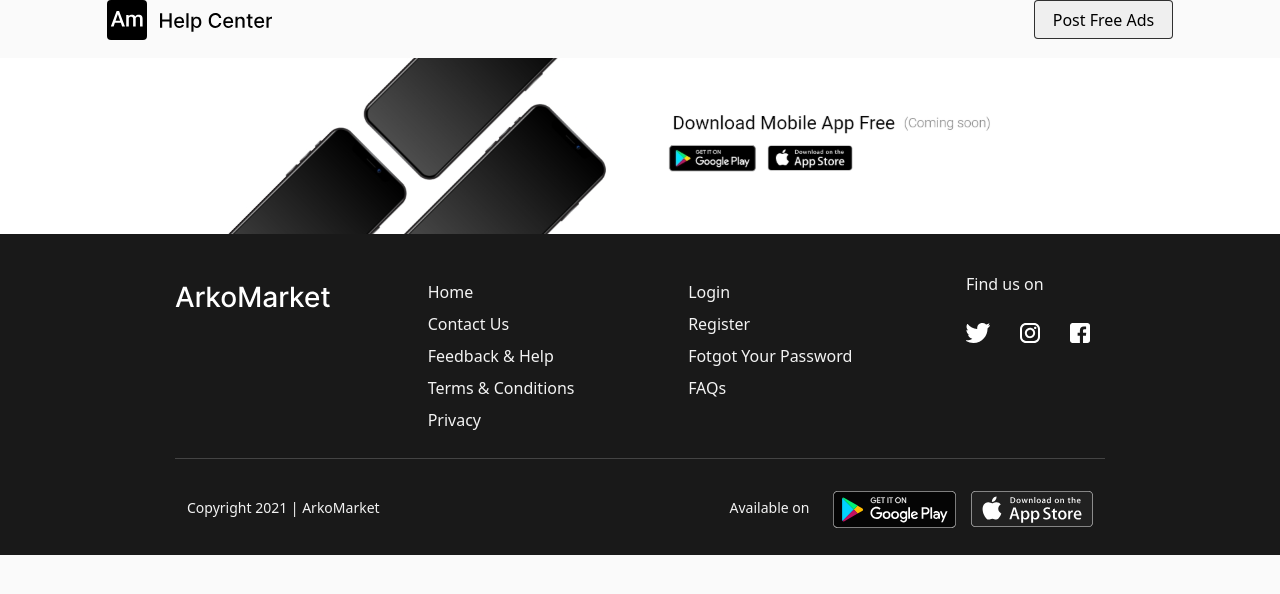
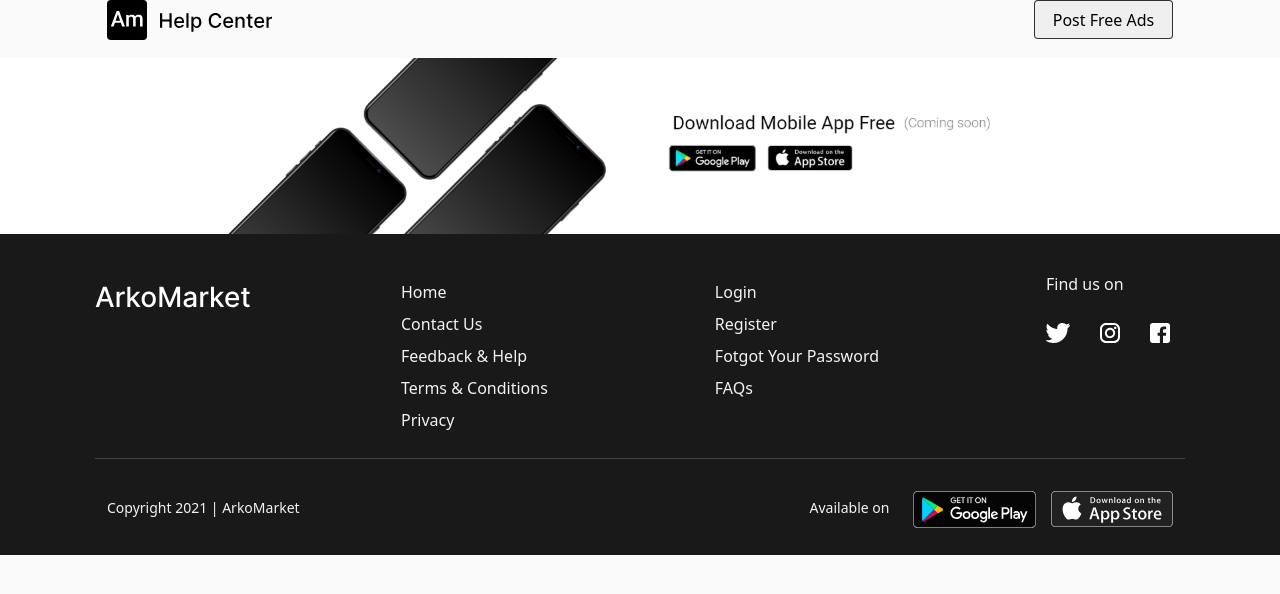
Before and after one commit to AllenDev1/mock-repo, a React (Create React App) app in the folder arkomarket/: page /helpdesk in a window 1280 px wide. Shown: the top 594 px of the page. Built offline with nearby package versions, Linux system fonts and the light colour scheme.

Commit message:
:bug: minor bugs

```diff
--- a/arkomarket/src/component/filter.jsx
+++ b/arkomarket/src/component/filter.jsx
@@ -1,18 +1,14 @@
 import React from "react";
-import { Container,Form } from "react-bootstrap";
+import { Container, Form } from "react-bootstrap";
 import "../css/filter.css";
 import Fil from "../Asset/filter.svg";
 import Pull from "../Asset/pull.svg";
 
 const Filter = () => {
-
-
   return (
-    <Container className="mt-5">
+    <Container className="filter-main-div mt-3">
       <div className="filter-container">
         <div className="filter-display">
-         <div className="filter-carry" >
-        </div>
           <div className="filter-boxes">
             <Form.Select aria-label="Default select ">
               <option> Brand </option>
@@ -63,11 +59,9 @@
               <option value="2">Two</option>
               <option value="3">Three</option>
             </Form.Select>
-                <div className="clear"><a href="#">Reset all</a></div>
-
-
-
-
+            <div className="clear">
+              <a href="#">Reset all</a>
+            </div>
           </div>
         </div>
       </div>
--- a/arkomarket/src/component/footer.jsx
+++ b/arkomarket/src/component/footer.jsx
@@ -12,7 +12,7 @@
 const Footer = () => {
   return (
     <>
-      <img src={banner} alt=".banner " style={{ width: "100vw" }} />
+      <img src={banner} alt=".banner " style={{ width: "100%" }} />
     <footer>
         <Container className="footer-container" >
           <div href="/" className="logo">
--- a/arkomarket/src/component/user-nav.jsx
+++ b/arkomarket/src/component/user-nav.jsx
@@ -46,9 +46,9 @@
                 <img src={userIcon} alt="user" className="px-2" />
               </NavLink>
 
-              <a className="new-ads-btn" type="button" href="post-new-ads">
+              <NavLink className="new-ads-btn" type="button" href="post-new-ads">
                 New Ads
-              </a>
+              </NavLink>
             </Nav>
           </Navbar.Collapse>
         </Container>
--- a/arkomarket/src/css/footer.css
+++ b/arkomarket/src/css/footer.css
@@ -1,11 +1,10 @@
 footer {
   background-color: #000000e5;
   height: 321px;
-  width: 100vw;
+  width: 100%;
   left: 0px;
   top: 198px;
   border-radius: 0px;
-  padding: 0px 175px 31px 175px !important;
 }
 .footer-container {
   display: flex;
```
Lines whose indentation alone changed are shown as unchanged.
